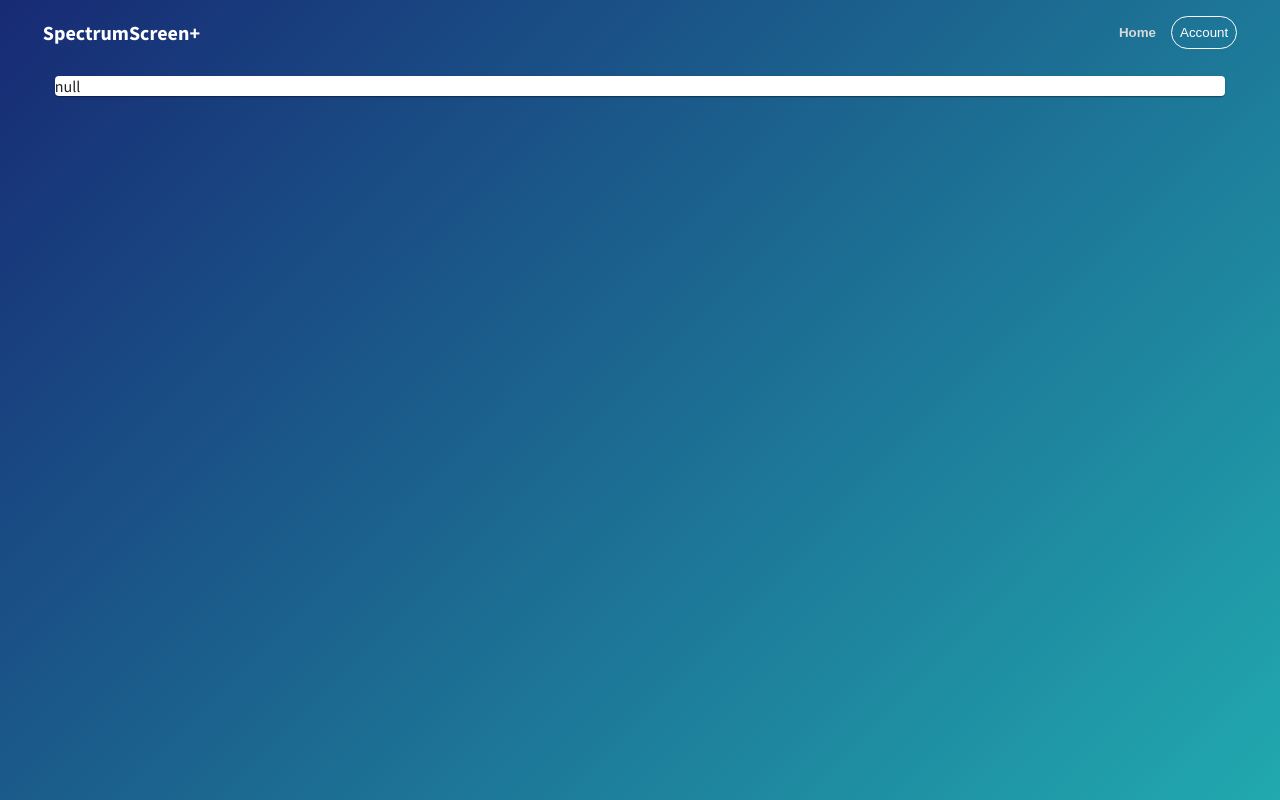
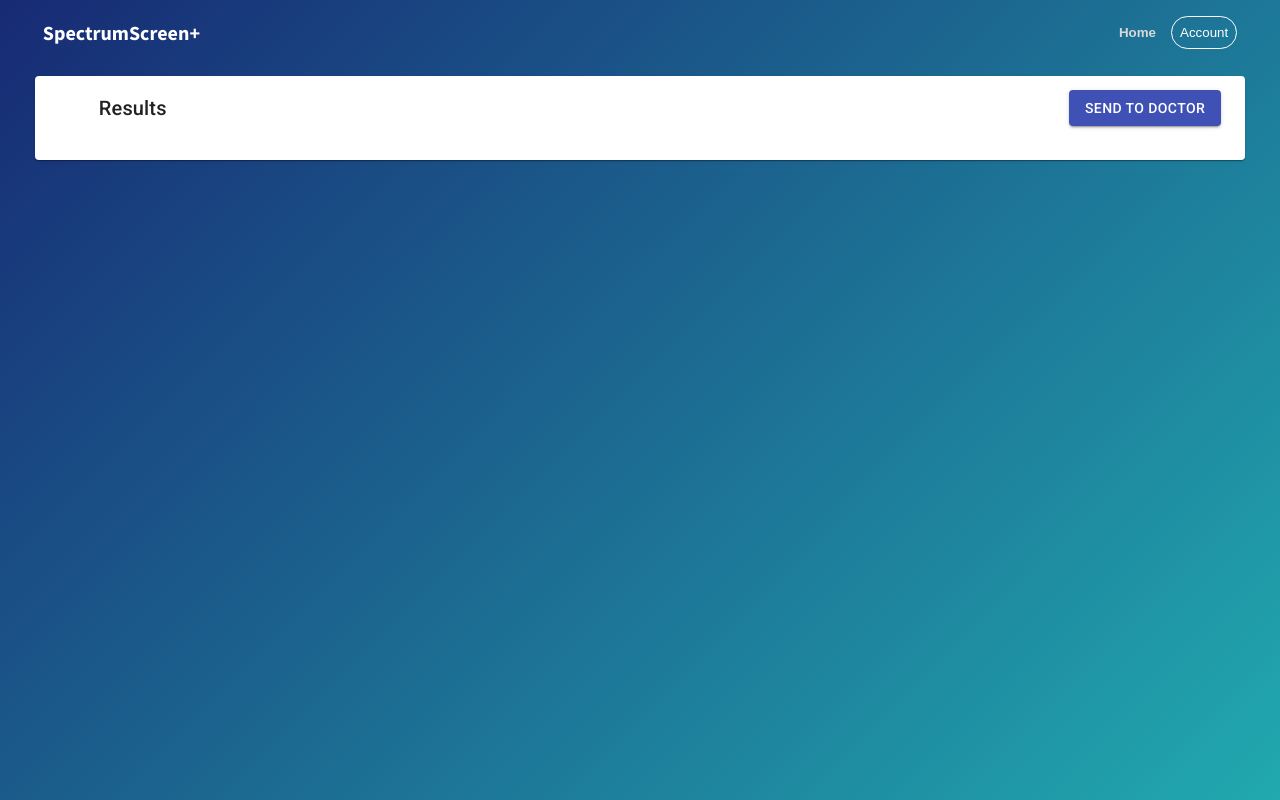
Before and after one commit to LeaTheGreat/hackathon-team9-fe, a React (Create React App) app: page /view/1 in a window 1280 px wide. Built offline with nearby package versions, Linux system fonts and the light colour scheme; no server answers.

Commit message:
View page finished

```diff
--- a/src/Pages/ViewPage.jsx
+++ b/src/Pages/ViewPage.jsx
@@ -1,14 +1,32 @@
 import React, { useState, useEffect } from "react";
-// import { getSurveyByChildId } from "../lib/api";
+import { getSurveyByChildId } from "../lib/api";
 import Typography from "@material-ui/core/Typography";
-import { Card, CardContent, Container, Paper } from "@material-ui/core";
+import {
+  Card,
+  CardContent,
+  Container,
+  Paper,
+  Toolbar,
+} from "@material-ui/core";
 import { makeStyles } from "@material-ui/core/styles";
 import NavbarFull from "./../Components/NavbarFull";
+import Button from "@material-ui/core/Button";
+import TableContainer from "@material-ui/core/TableContainer";
 
 const useStyles = makeStyles({
   root: {
     width: "95%",
     margin: "auto",
+    padding: "0 20px 10px",
+  },
+  container: {
+    borderRadius: "20px",
+    maxHeight: 440,
+    padding: "0 20px 10px",
+  },
+  toolbar: {
+    display: "flex",
+    justifyContent: "space-between",
   },
 });
 
@@ -19,14 +37,36 @@ export default function ViewPage(props) {
   let id = props.match.params.id;
 
   useEffect(() => {
-    // getSurveyByChildId(id).then((res) => setServey(res));
+    getSurveyByChildId(id).then((res) => setServey(res));
   }, [id]);
+  const getText = (survey) => {
+    console.log(survey);
+    const prc = survey.prediction_probability * 100;
+
+    if (survey.prediction == 1) {
+      return `With probability ${prc}% child has potential for ASD`;
+    } else {
+      return `With probability ${prc}% child has NO potential for ASD`;
+    }
+  };
 
   return (
     <div className="dash">
       <NavbarFull />
       <Container>
-        <Paper className={classes.root}>{JSON.stringify(survey)}</Paper>
+        <Paper className={classes.root}>
+          <TableContainer className={classes.container}>
+            <Toolbar className={classes.toolbar}>
+              <Typography variant="h6" id="tableTitle" component="div">
+                Results
+              </Typography>
+              <Button variant="contained" color="primary">
+                Send to doctor
+              </Button>
+            </Toolbar>
+          </TableContainer>
+          {survey && <Typography variant="h4">{getText(survey)}</Typography>}
+        </Paper>
       </Container>
     </div>
   );
```
